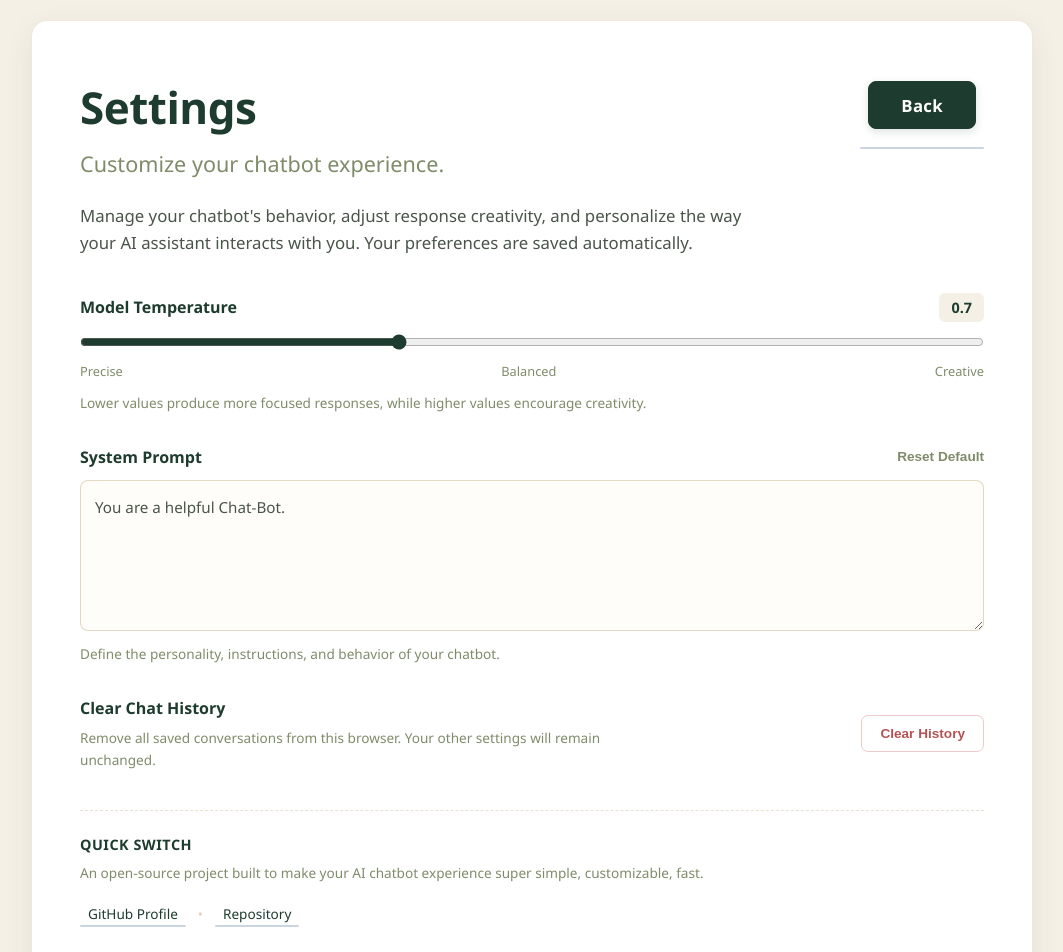
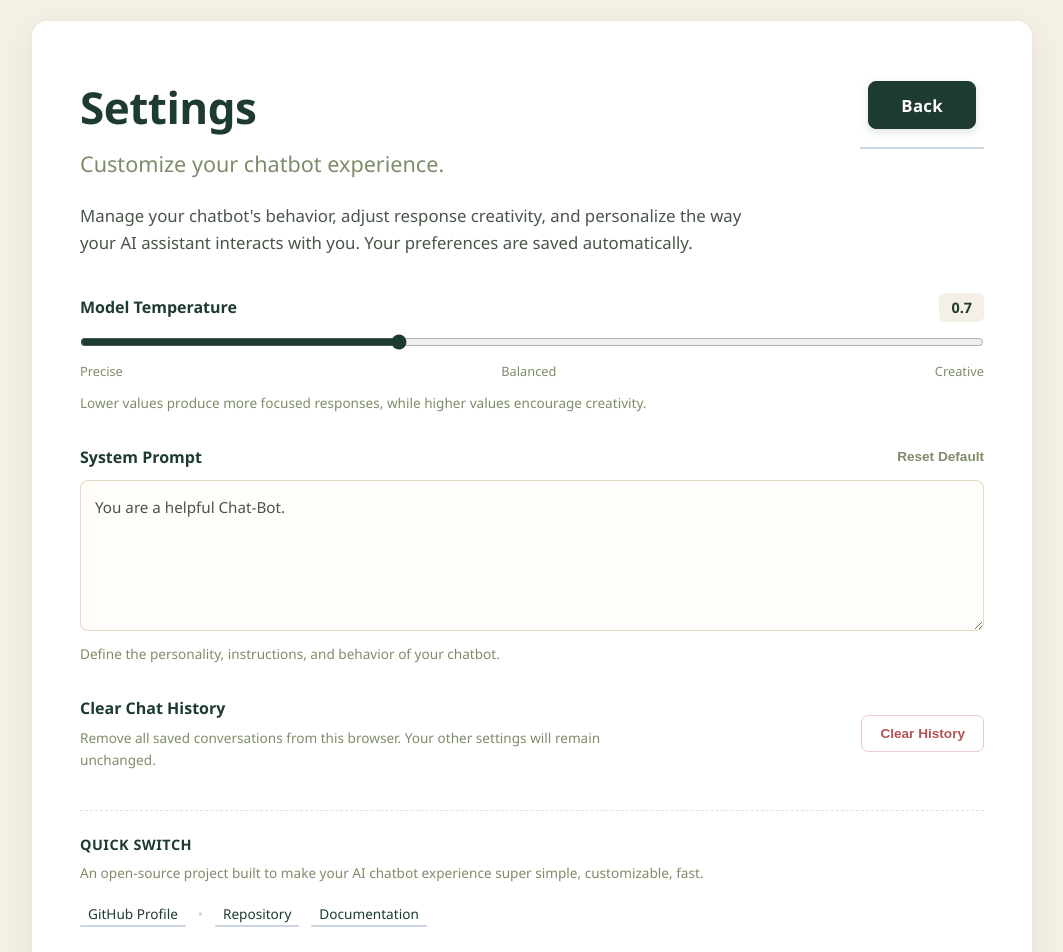
Before and after one commit to AbhishekSahaniBuilds/Quick-Switch, a React (Vite) app in the folder frontend/: page /Quick-Switch/settings in a window 1280 px wide. Shown: the top 952 px of the page, without its empty margins (108-1171 px from the left). Built offline with nearby package versions, Linux system fonts and the light colour scheme.

Commit message:
feat: add documentation page links

```diff
--- a/frontend/src/components/pages/home/Home.jsx
+++ b/frontend/src/components/pages/home/Home.jsx
@@ -49,6 +49,14 @@ function Home() {
               >
                 Repository
               </a>
+              <a
+                href="https://abhisheksahanibuilds.github.io/Doc-Stack/projects/Quick-Switch/"
+                target="_blank"
+                rel="noopener noreferrer"
+                className={styles.metaLink}
+              >
+                Documentation
+              </a>
             </div>
           </div>
         </div>
--- a/frontend/src/components/pages/settings/Settings.jsx
+++ b/frontend/src/components/pages/settings/Settings.jsx
@@ -231,9 +231,7 @@ function Settings() {
               >
                 GitHub Profile
               </a>
-
               <span className={styles.divider}>•</span>
-
               <a
                 href="https://github.com/AbhishekSahaniBuilds/Quick-Switch"
                 target="_blank"
@@ -241,6 +239,14 @@ function Settings() {
                 className={styles.metaLink}
               >
                 Repository
+              </a>{" "}
+              <a
+                href="https://abhisheksahanibuilds.github.io/Doc-Stack/projects/Quick-Switch/"
+                target="_blank"
+                rel="noopener noreferrer"
+                className={styles.metaLink}
+              >
+                Documentation
               </a>
             </div>
           </div>
```
